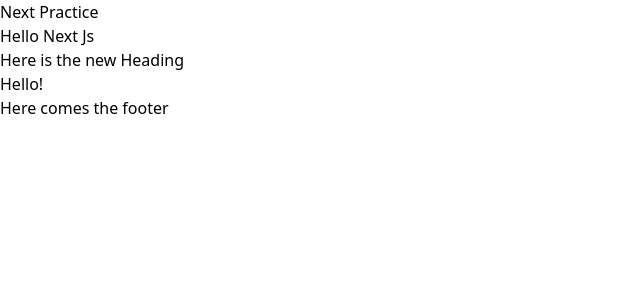
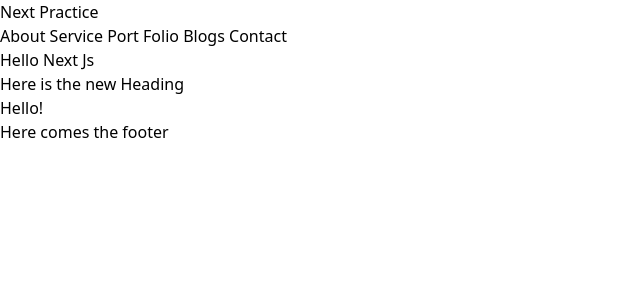
Before and after one commit to JannatulAfrozFaria/next-js-practice-1, a Next.js app: page / in a window 1280 px wide. Shown: the top 300 px of the page, without its empty margins (0-640 px from the left). Built offline with nearby package versions, Linux system fonts and the light colour scheme.

Commit message:
link and path incorporated in Links

```diff
--- a/src/components/NavBar.jsx
+++ b/src/components/NavBar.jsx
@@ -29,7 +29,7 @@ const NavBar = () => {
                 <h6 className="text-3xl text-sky-200"> <span className="text-purple-200">Next</span> Practice</h6>
                 <ul className="flex gap-4 text-white">
                     {
-                        links?.map((link)=> <Link></Link> )
+                        links?.map((link)=> <Link key={link.path} href={link.path} > {link.title} </Link> )
                     }
                 </ul>
             </nav>
```
